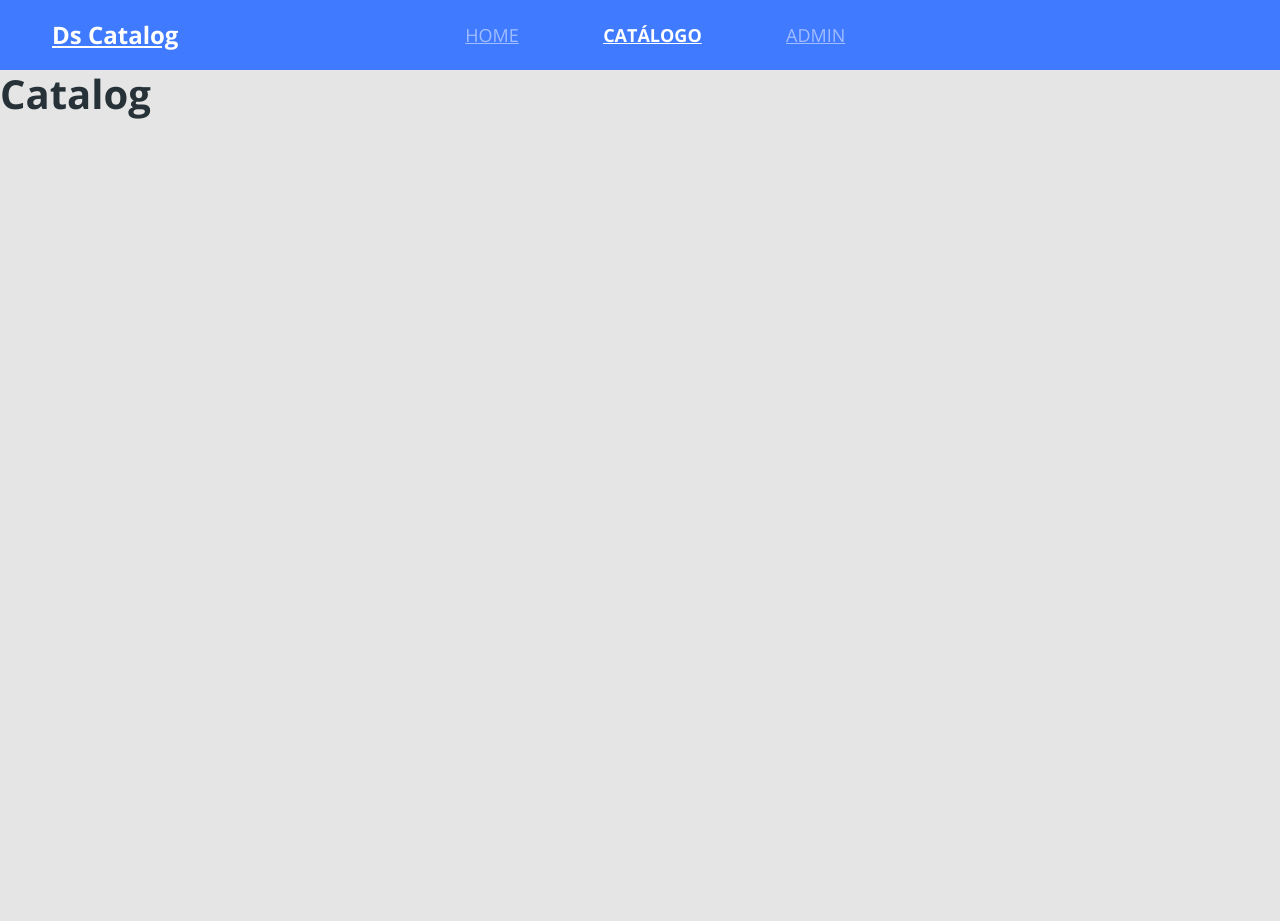
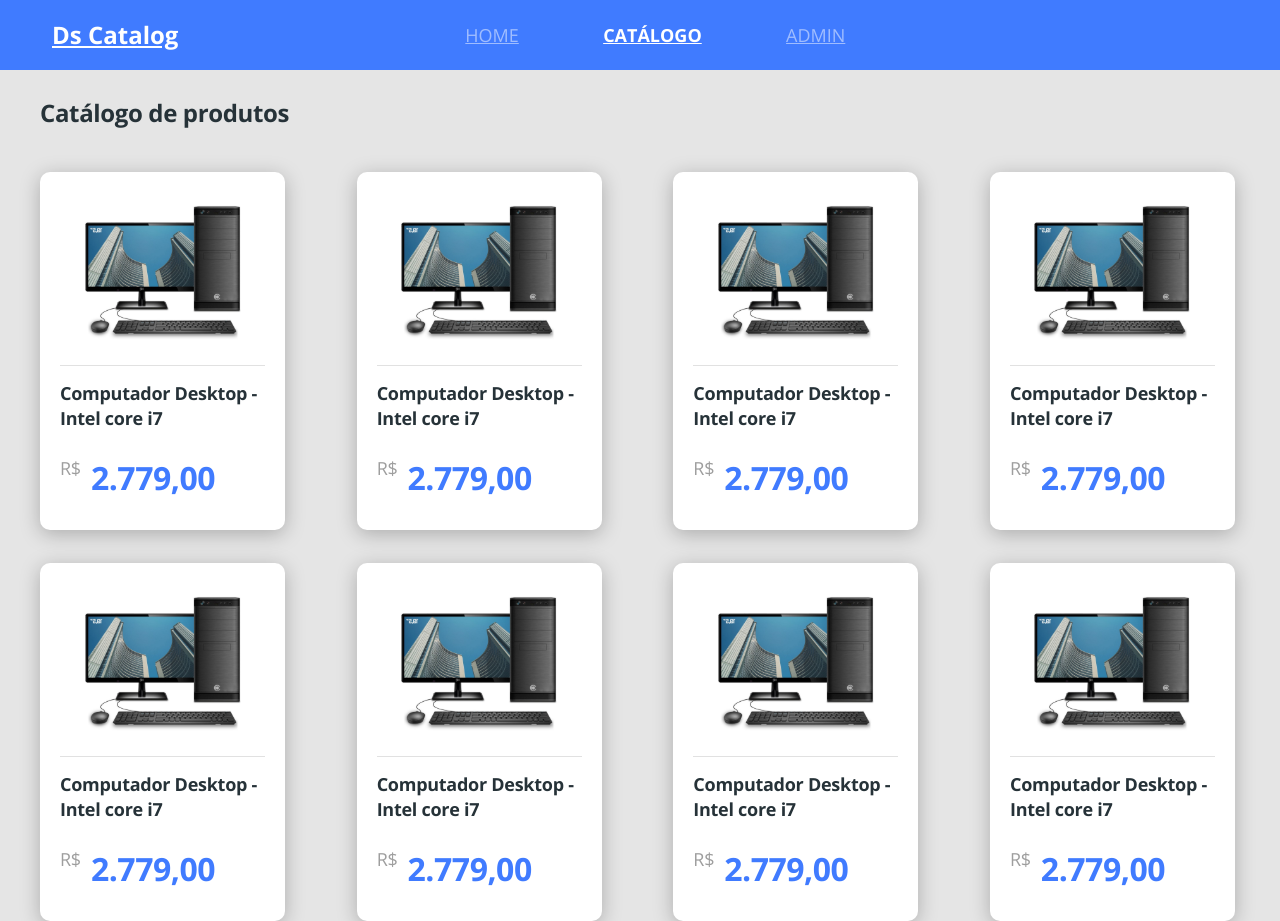
Before and after one commit to sirAndre1337/dscatalog, a React (Create React App) app in the folder front-web/: page /catalog in a window 1280 px wide. Before the commit the page ends 800 px from the top, so only its background shows below. Built offline with nearby package versions, Linux system fonts and the light colour scheme.

Commit message:
Finish product listing layout

```diff
--- a/front-web/src/app.scss
+++ b/front-web/src/app.scss
@@ -21,3 +21,16 @@
       color: unset;
     }
   }
+
+  .border-radius-10 {
+    border-radius: 10px;
+  }
+
+  .border-radius-20 {
+    border-radius: 20px;
+  }
+
+  .card-base {
+    background: #fff;
+    box-shadow: 0px 4px 20px rgba(0, 0, 0, 0.25);
+  }
--- /dev/null
+++ b/front-web/src/pages/Catalog/components/ProductCard/index.tsx
@@ -0,0 +1,19 @@
+import './styles.scss'
+import { ReactComponent as ProductImage } from '../../../../core/assets/images/product.svg';
+
+const ProductCard = () => (
+    <div className="card-base border-radius-10 product-card">
+        <ProductImage />
+        <div className='product-info'>
+            <h6 className='product-name'>
+                Computador Desktop - Intel core i7
+            </h6>
+            <div className='product-price-container'>
+                <span className='product-currency'>R$</span>
+                <h3 className='product-price'>2.779,00</h3>
+            </div>
+        </div>
+    </div>
+);
+
+export default ProductCard;
--- /dev/null
+++ b/front-web/src/pages/Catalog/components/ProductCard/styles.scss
@@ -0,0 +1,38 @@
+.product-card {
+    width: 245px;
+    padding: 20px 20px 30px 20px;
+    text-align: center;
+}
+
+.product-info {
+    border-top: 1px solid #e1e1e1;
+    text-align: left;
+    padding-top: 15px;
+    margin-top: 15px;
+}
+
+.product-name {
+    font-size: 18px;
+    line-height: 25px;
+    letter-spacing: -0.015em;
+}
+
+.product-price-container {
+    margin-top: 25px;
+    display: flex;
+}
+
+.product-currency {
+    font-size: 18px;
+    line-height: 25px;
+    letter-spacing: -0.015em;
+    color: #9E9E9E;
+}
+
+.product-price {
+    font-size: 32px;
+    line-height: 44px;
+    letter-spacing: -0.015em;
+    color: #407BFF;
+    margin-left: 10px;
+}
--- a/front-web/src/pages/Catalog/index.tsx
+++ b/front-web/src/pages/Catalog/index.tsx
@@ -1,7 +1,21 @@
+import ProductCard from './components/ProductCard';
+import './styles.scss';
 
 const Catalog = () => (
-    <div>
-        <h1>Catalog</h1>
+    <div className="catalog-container">
+        <h1 className='catalog-title'>
+            Catálogo de produtos
+        </h1>
+        <div className='catalog-products'>
+            <ProductCard />
+            <ProductCard />
+            <ProductCard />
+            <ProductCard />
+            <ProductCard />
+            <ProductCard />
+            <ProductCard />
+            <ProductCard />
+        </div>
     </div>
 );
 
--- /dev/null
+++ b/front-web/src/pages/Catalog/styles.scss
@@ -0,0 +1,19 @@
+.catalog-container {
+    margin-top: 26px;
+    padding-left: 40px;
+    padding-right: 40px;
+}
+
+.catalog-title {
+    font-size: 24px;
+    line-height: 33px;
+    letter-spacing: -0.015em;
+}
+
+.catalog-products{
+    margin-top: 43px;
+    display: grid;
+    grid-template-columns: repeat(auto-fill, 250px);
+    grid-gap: 33px 20px;
+    justify-content: space-between;
+}
--- a/front-web/src/pages/Home/index.tsx
+++ b/front-web/src/pages/Home/index.tsx
@@ -5,7 +5,7 @@
 
 const Home = () => (
     <div className="home-container">
-        <div className="row home-content">
+        <div className="row home-content card-base border-radius-20">
             <div className='col-6'>
                 <h1 className='text-title'>
                     Conheça o melhor <br /> catálogo de produtos
--- a/front-web/src/pages/Home/styles.scss
+++ b/front-web/src/pages/Home/styles.scss
@@ -5,9 +5,6 @@
 }
 
 .home-content {
-    background-color: #FFF;
-    box-shadow: 0px 4px 20px rgba(0 , 0, 0, 0.25);
-    border-radius: 20px;
     padding-top: 155px;
     padding-left: 100px;
     padding-bottom: 150px;
```
Also changed, not shown: front-web/src/core/assets/images/product.svg (added).
